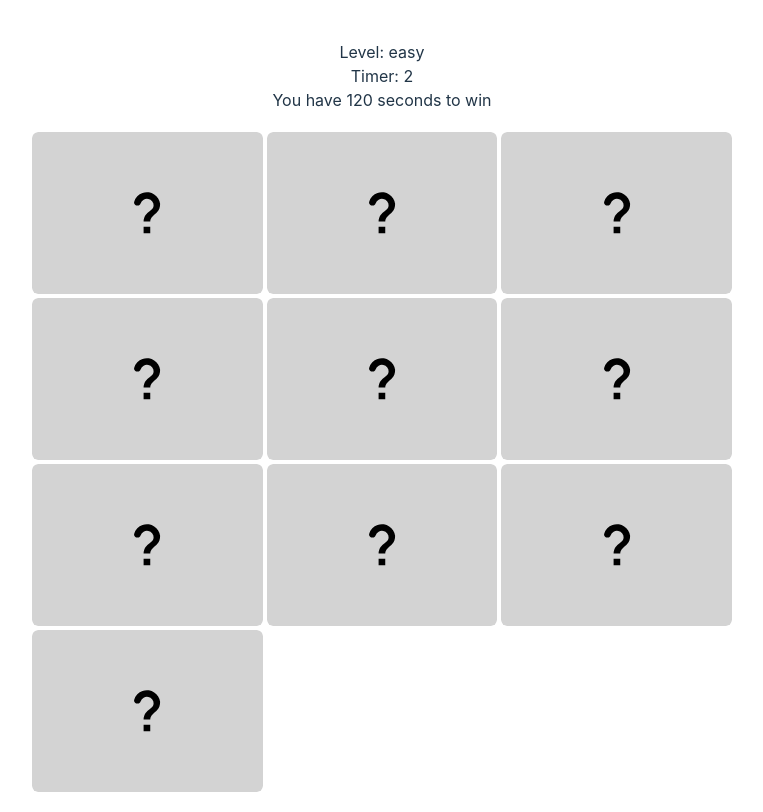
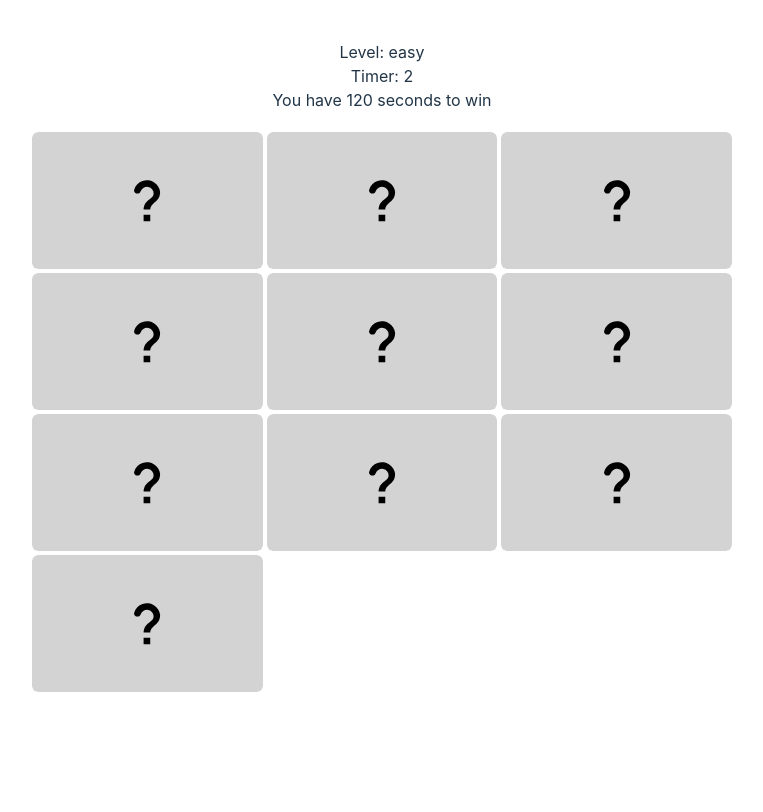
Before and after one commit to Grzesiek1996/memory-card-app, a React (Vite) app: page / in a window 1280 px wide. Both pictures are taken after a click on the button "Start Game". Shown: the whole page, without its empty margins (258-1021 px from the left). Built offline with nearby package versions, Linux system fonts and the light colour scheme; the HTML template or start-up script is replaced by a standard one.

Commit message:
small fix

```diff
--- a/src/styles/dashboardStyles.scss
+++ b/src/styles/dashboardStyles.scss
@@ -1,6 +1,6 @@
 .dashboard {
   width: 100%;
-  height: calc(100% - 100px);
+  height: calc(100% - 200px);
   max-width: 700px;
   margin: 0 auto;
   padding-top: 20px;
```
